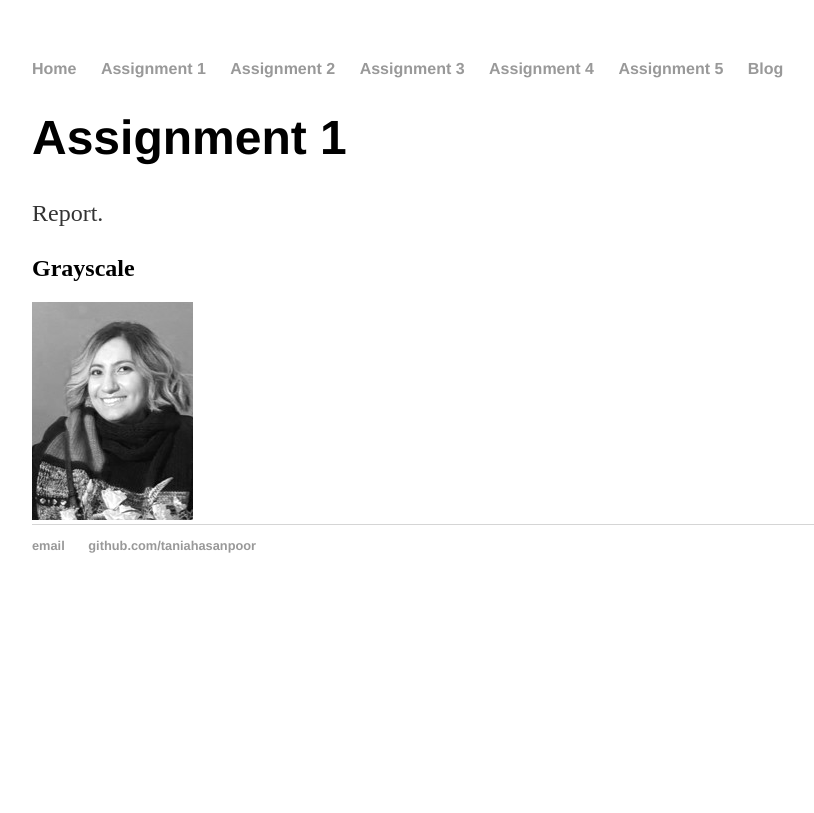
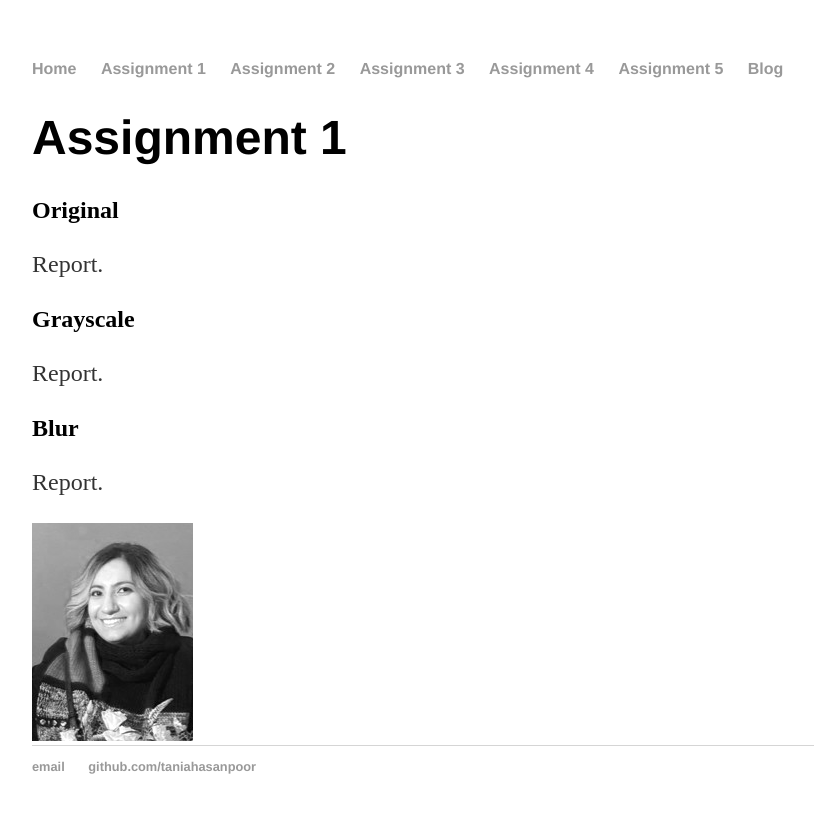
Before and after one commit to taniahasanpoor/taniahasanpoor-github.io, a Jekyll site: the page built from assignment1/index.html, in a window 1280 px wide. Shown: the top 813 px of the page, without its empty margins (160-974 px from the left). Built offline with Jekyll 4.4.1, drawn with Linux system fonts in a browser that asks for light colours.

Commit message:
Update index.html

```diff
--- a/assignment1/index.html
+++ b/assignment1/index.html
@@ -12,7 +12,11 @@ title: Assignment 1
 
 <div class="assignment1">
 	<h1>Assignment 1</h1>
+	<h2>Original</h2>
 	<p>Report.</p>
 	<h2>Grayscale</h2>
+	<p>Report.</p>
+	<h2>Blur</h2>
+	<p>Report.</p>
 	<img src="https://taniahasanpoor.github.io/assignment1/images/Grayscale.png" alt="Grayscale">
 </div>
```
